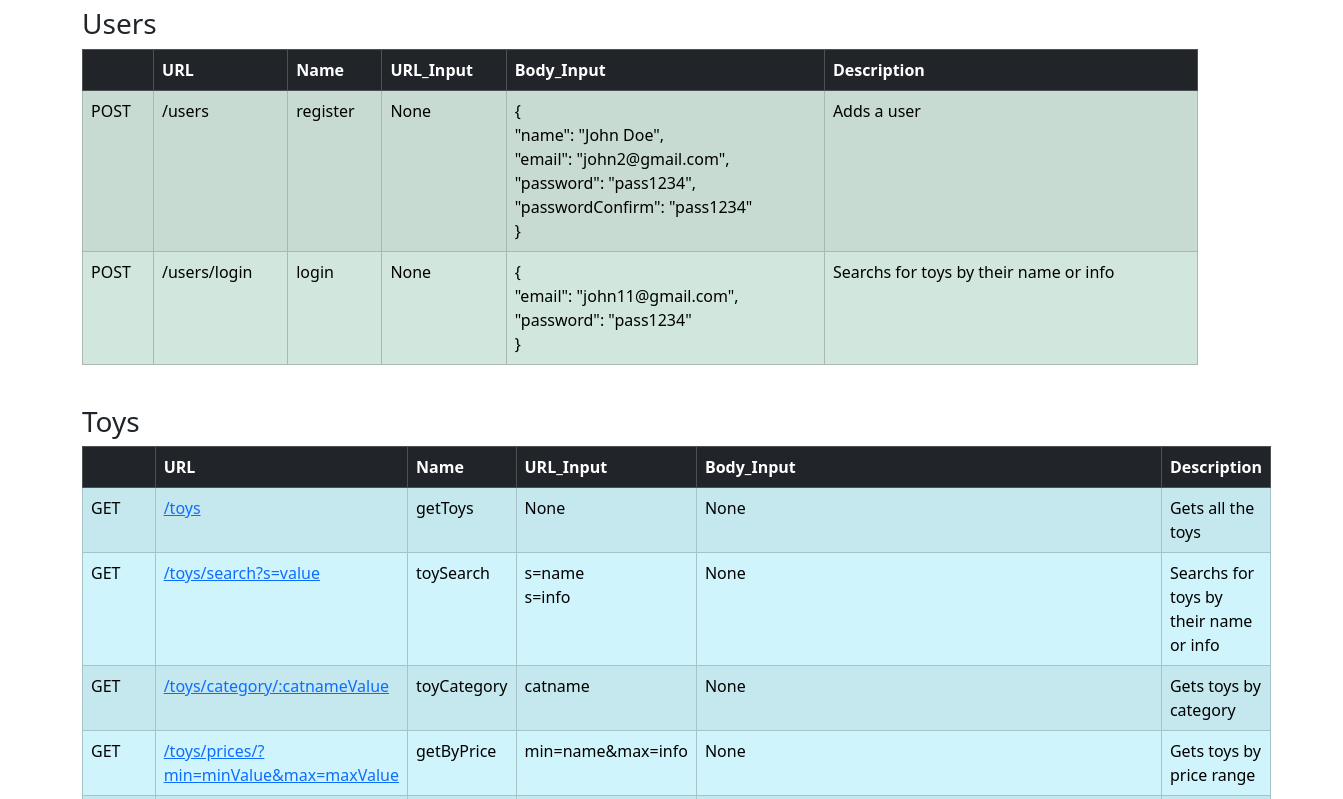
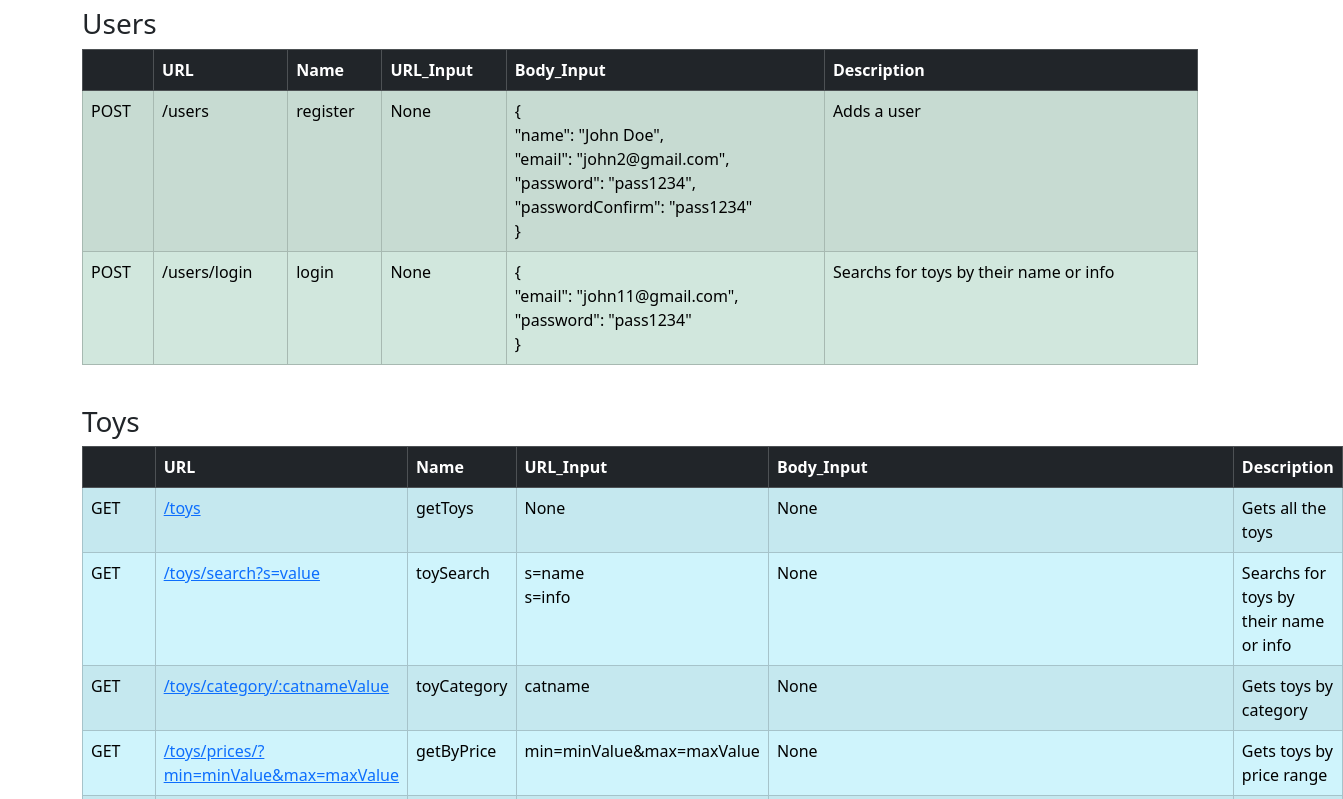
Before and after one commit to ElianaGrajower/toy_users_nodejs, a website: page public/index.html in a window 1280 px wide. Shown: the part 97-896 px from the top of the page, 1343 px wide, since content can reach past the window. Drawn offline with nearby package versions, Linux system fonts and the light colour scheme.

Commit message:
fixed documantation min max

```diff
--- a/public/index.html
+++ b/public/index.html
@@ -94,7 +94,7 @@
                     <td>GET</td>
                     <td><a href="http://localhost:3000/api/v1/toys/prices/?min=10&max=40">/toys/prices/?min=minValue&max=maxValue</a></td>
                     <td>getByPrice</td>
-                    <td>min=name&max=info</td>
+                    <td>min=minValue&max=maxValue</td>
                     <td>None</td>
                     <td>Gets toys by price range</td>
                 </tr>
```
